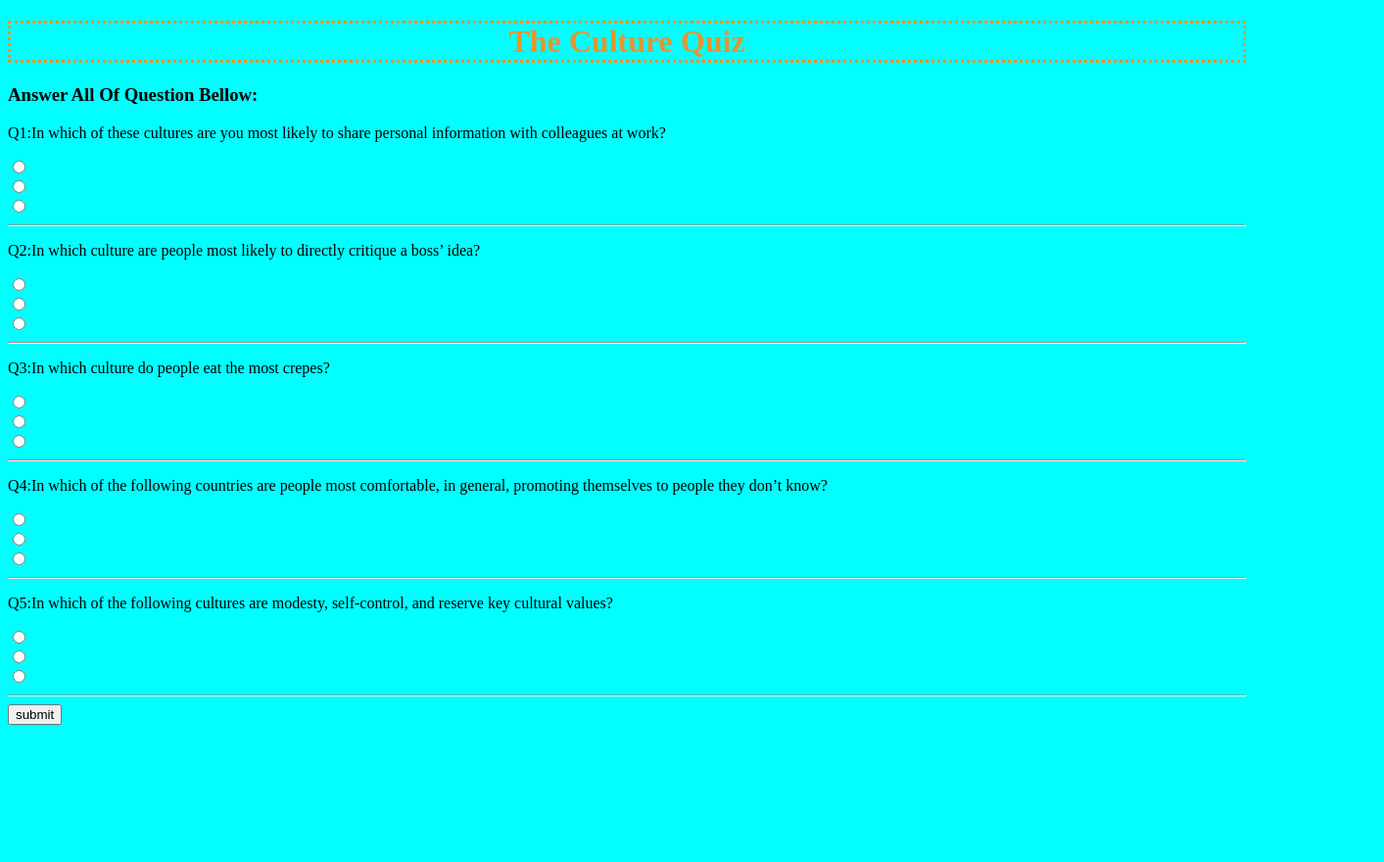
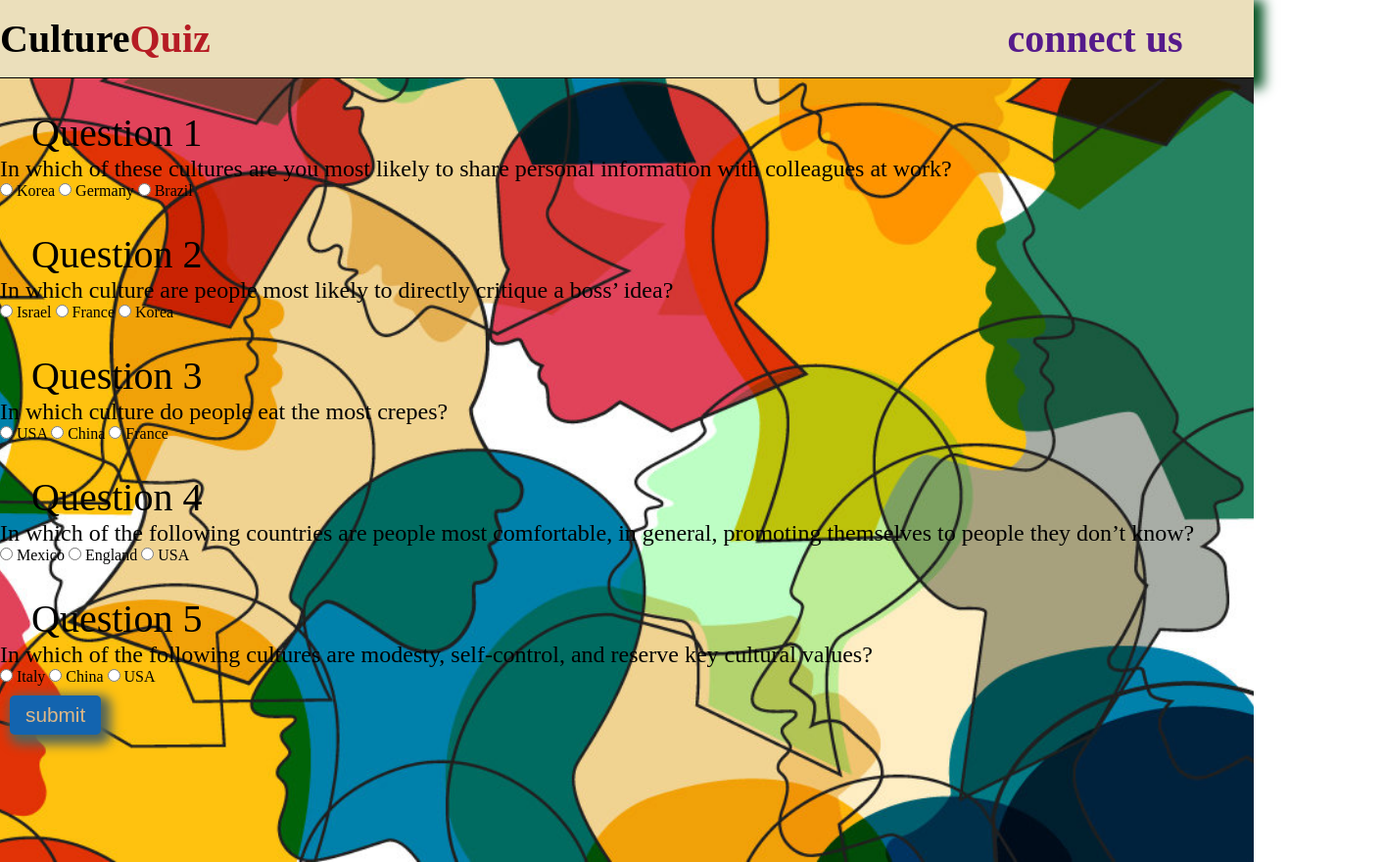
Before and after one commit to AlaaSaleh7/Project-1, a plain HTML site: page index.html in a window 1280 px wide. Shown: the whole page at 98% size, 1413 px wide, since content can reach past the window. Before the commit the page ends 800 px from the top, so only its background shows below. Drawn offline with Linux system fonts and the light colour scheme; grey boxes are pictures that could not be loaded.

Commit message:
new style

```diff
--- a/index.html
+++ b/index.html
@@ -1,78 +1,76 @@
 <!DOCTYPE html>
 <html lang="en">
+  <head>
+    <meta charset="UTF-8" />
+    <meta http-equiv="X-UA-Compatible" content="IE=edge" />
+    <meta name="viewport" content="width=device-width, initial-scale=1.0" />
+    <title>Culture Quiz</title>
+    <script src="./project.js"></script>
+    <link rel="stylesheet" href="style.css">
+  </head>
   <body>
-    <head>
-      <meta charset="UTF-8" />
-      <meta name="viewport" content="width=device-width, initial-scale=1.0" />
+    <header>
+      <h1 class="logo"></h1>
+      Culture <span class="color">Quiz</span>
+      <ul class="links">
 
-      <title></title>
-    </head>
-    <script src="./project.js"></script>
-    <link rel="stylesheet" type="text/css" href="style.css" />
-    <div style="background-image: url('https://encrypted-tbn0.gstatic.com/images?q=tbn:ANd9GcSHR87dqZC4_M8PencbIWozKhbVYW_XZOF92GtpHAEMHxm9gCu52ro9DGFMteA6W-5aHCU&usqp=CAU');"></div>
-    <h1>The Culture Quiz</h1>
-    <h3>Answer All Of Question Bellow:</h3>
+        <li class="link"><a href=""> connect us</a></li>
+      </ul>
+    </header>
+    <div class="banner">
+      <div class="question">Question 1</div>
+      <p>In which of these cultures are you most likely to share personal information with colleagues at work?</p>
+      <input type="radio" id="culture" name="culture" value="Korea">
+      <label> Korea</label>
 
-    <p>Q1:In which of these cultures are you most likely to share personal information with colleagues at work?
-    </p>
-    <input type="radio" id="culture" name="culture" value="Korea">
-    <label for="Korea"></label><br>
+      <input type="radio" name="" value="Germany">
+      <label> Germany</label>
 
-    <input type="radio" id="male" name="" value="">
-    <label for="male"></label><br>
+      <input type="radio" id="male" name="" value="Brazil">
+      <label> Brazil</label>
 
-    <input type="radio" id="male" name="" value="">
-    <label for="male"></label><br>
+      <div class="question">Question 2</div>
+      <p>In which culture are people most likely to directly critique a boss’ idea?</p>
+      <input type="radio" id="Israel" name="" value="Israel">
+      <label> Israel</label>
 
-<hr>
-    <p>Q2:In which culture are people most likely to directly critique a boss’ idea?
-    </p>
-    <input type="radio" id="Israel" name="" value="">
-    <label for="israel"></label><br>
+      <input type="radio" id="male" name="" value="France">
+      <label> France</label>
 
-    <input type="radio" id="male" name="" value="">
-    <label for="male"></label><br>
+      <input type="radio" id="male" name="" value="Korea">
+      <label> Korea</label>
+      <div class="question">Question 3</div>
+      <p>In which culture do people eat the most crepes?</p>
+      <input type="radio" id="male" name="" value="USA">
+      <label> USA</label>
 
-    <input type="radio" id="male" name="" value="">
-    <label for="male"></label><br>
+      <input type="radio" id="male" name="" value="China">
+      <label> China</label>
 
-    <hr>
-    <p>Q3:In which culture do people eat the most crepes?</p>
-    <input type="radio" id="male" name="" value="">
-    <label for="male"></label><br>
+      <input type="radio" id="male" name="" value="France">
+      <label> France</label>
 
-    <input type="radio" id="male" name="" value="">
-    <label for="male"></label><br>
+      <div class="question">Question 4</div>
+      <p>In which of the following countries are people most comfortable, in general, promoting themselves to people they don’t know?</p>
+      <input type="radio" id="male" name="" value="Mexico">
+      <label> Mexico</label>
 
-    <input type="radio" id="male" name="" value="">
-    <label for="male"></label><br>
+      <input type="radio" id="male" name="" value="England">
+      <label> England</label>
 
-    <hr>
-    <p>Q4:In which of the following countries are people most comfortable, in general, promoting themselves to people they don’t know?</p>
-    <input type="radio" id="male" name="" value="">
-    <label for="male"></label><br>
+      <input type="radio" id="male" name="" value="USA">
+      <label> USA</label>
+      <div class="question">Question 5</div>
+      <p>In which of the following cultures are modesty, self-control, and reserve key cultural values?</p>
+      <input type="radio" id="male" name="" value="Italy">
+      <label> Italy</label>
 
-    <input type="radio" id="male" name="" value="">
-    <label for="male"></label><br>
+      <input type="radio" id="male" name="" value="China">
+      <label> China</label>
 
-    <input type="radio" id="male" name="" value="">
-    <label for="male"></label><br>
-
-    <hr>
-    <p>Q5:In which of the following cultures are modesty, self-control, and reserve key cultural values?</p>
-    <input type="radio" id="male" name="" value="">
-    <label for="male"></label><br>
-
-    <input type="radio" id="male" name="" value="">
-    <label for="male"></label><br>
-
-    <input type="radio" id="male" name="" value="">
-    <label for="male"></label><br>
-
-    <hr>
-
-
-    <button>submit</button>
-
+      <input type="radio" id="male" name="" value="USA">
+      <label> USA</label>
+      <button class="bto"> submit</button>
+    </div>
   </body>
 </html>
--- a/style.css
+++ b/style.css
@@ -1,26 +1,70 @@
-body{
-    background-color: cyan;
-    background-repeat: no-repeat;
-    background-size: 1550px 900px;
-    flex: auto;
+/* global*/
+*{
+    padding: 0;
+    margin: 0;
+    box-sizing: border-box;
 }
 
+ul{
+    list-style: none;
+}
+a{
+    text-decoration: none;
+}
+/* header style*/
+header{
+    width: 100%;
+    height: 80px;
+    background-color: rgb(235, 223, 187);
+    display: flex;
+    font-weight: bold;
+    font-family: 'Times New Roman', Times, serif;
+    font-size: 40px;
+    align-items: center;
+    flex:0 0 70%;
+    border-bottom: 1px solid;
+    box-shadow: 5px 5px 12px 5px #045222;
+}
+.color{
+    color: rgb(182, 28, 36);
+    flex:0 0 70%;
+}
 
-div1,
-div2,
-div3,
-div4,
-div5{
-    display: block;
-    border: 10px;
+.links{
+    display: flex;
+    align-items: center;
+    flex:0 0 30%;
+    width: 50%;
+}
+.banner{
+    width: 100%;
+    height:100vh;
+    background-image:url('./culture.jpg');
+    background-repeat: no-repeat;
+    background-position: center;
+    background-size: cover;
+}
+
+.question{
+    width: 60%;
+    padding-top: 2rem;
+    padding-left: 2rem;
+    color: black;
+    font-size: 2.5rem;
+}
+
+.bto{
+    padding: 0.5rem 1rem;
+    border: none;
+    font-size: 1.3rem;
     margin: 10px;
-
-}
-h1{
-    text-align: center;
-    border-style:dotted;
-    color: rgb(228, 149, 47);
-}
-button{
+    background-color:rgb(19, 100, 175);
+    color: burlywood;
+    border-radius: 5px;
+    cursor: pointer;
+    box-shadow: 5px 5px 12px 5px #53645a;
     display: block;
 }
+p{
+    font-size: 1.5rem;
+}
```
Also changed, not shown: culture.jpg (added).
